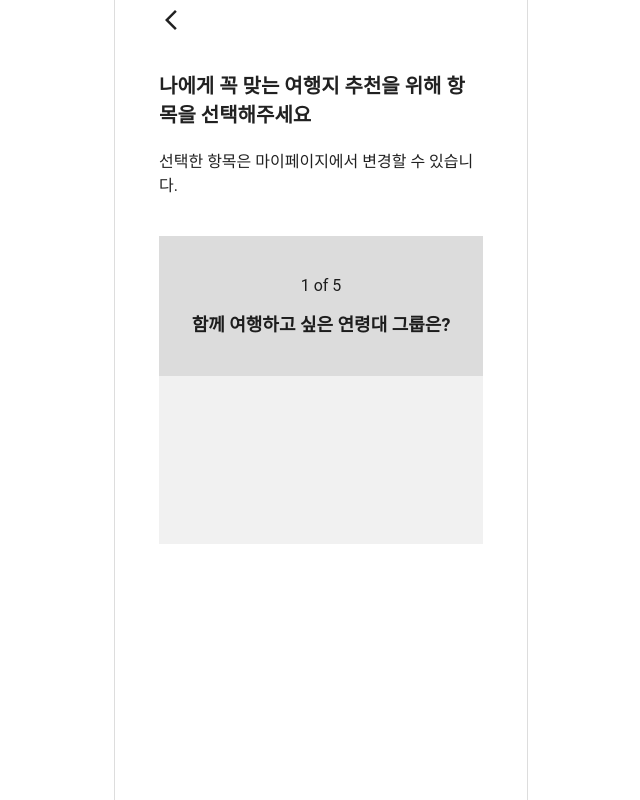
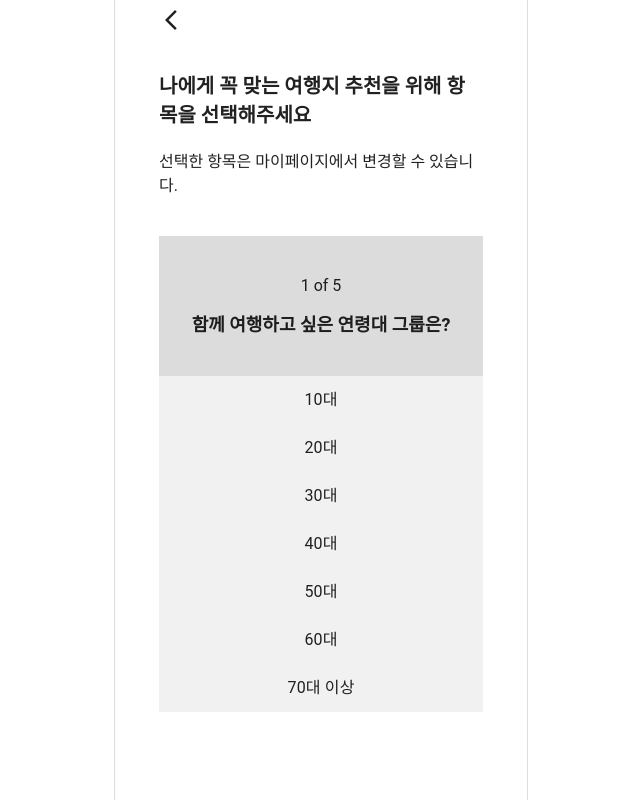
Before and after one commit to gotogether-s/gotogether-s, a Next.js app: page /survey in a window 1280 px wide. Shown: the whole page, without its empty margins (319-959 px from the left). Built offline with nearby package versions, Linux system fonts and the light colour scheme.

Commit message:
#46 chore: Access data by answer not answer.label

```diff
--- a/components/QnA/index.tsx
+++ b/components/QnA/index.tsx
@@ -22,10 +22,7 @@ const QnA = () => {
             <List sx={{ padding: 0 }}>
               {qnaList.answers.map((answer, index) => (
                 <ListItemButton key={index}>
-                  <ListItemText
-                    primary={answer.label}
-                    sx={{ textAlign: 'center' }}
-                  />
+                  <ListItemText primary={answer} sx={{ textAlign: 'center' }} />
                 </ListItemButton>
               ))}
             </List>
```
